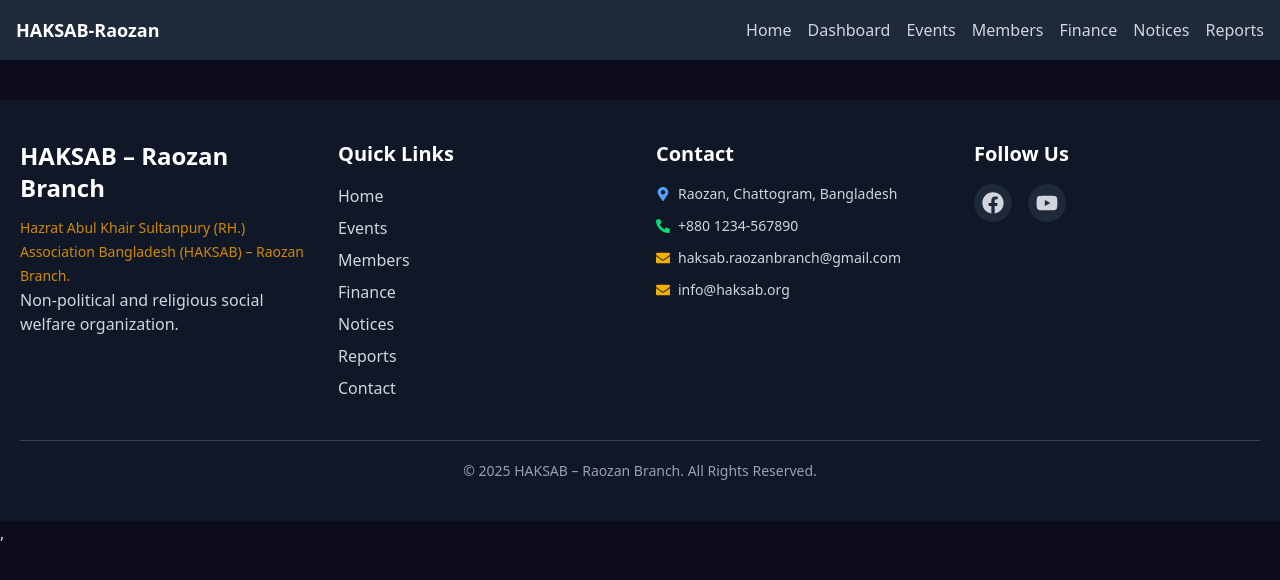
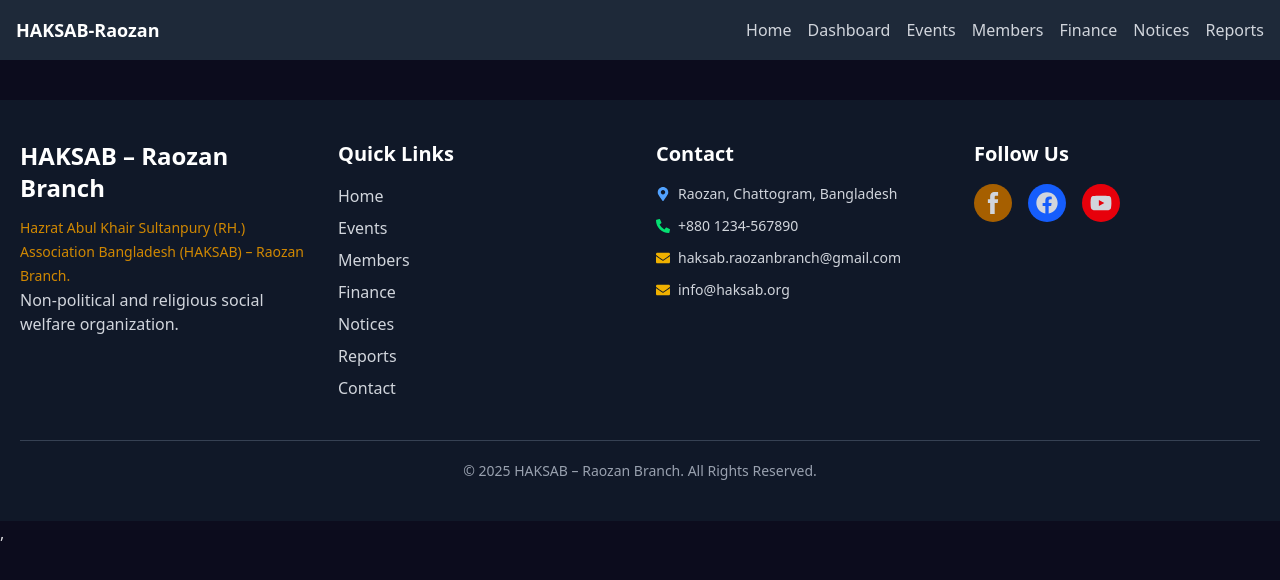
Before and after one commit to nurulazam-dev/haksab-raozan-branch, a React (Vite) app in the folder frontend/: page /login in a window 1280 px wide. Shown: the top 580 px of the page. Built offline with nearby package versions, Linux system fonts and the light colour scheme.

Commit message:
footer update

```diff
--- a/frontend/src/components/Footer.jsx
+++ b/frontend/src/components/Footer.jsx
@@ -5,6 +5,7 @@ import {
   FaEnvelope,
   FaMapMarkerAlt,
 } from "react-icons/fa";
+import { TfiFacebook } from "react-icons/tfi";
 
 const Footer = () => {
   return (
@@ -95,7 +96,15 @@ const Footer = () => {
               href="https://facebook.com"
               target="_blank"
               rel="noreferrer"
-              className="p-2 rounded-full bg-gray-800 hover:bg-blue-600 transition"
+              className="p-2 rounded-full hover:bg-gray-800 bg-yellow-700 transition"
+            >
+              <TfiFacebook size={22} />
+            </a>
+            <a
+              href="https://facebook.com"
+              target="_blank"
+              rel="noreferrer"
+              className="p-2 rounded-full hover:bg-gray-800 bg-blue-600 transition"
             >
               <FaFacebook size={22} />
             </a>
@@ -103,7 +112,7 @@ const Footer = () => {
               href="https://youtube.com"
               target="_blank"
               rel="noreferrer"
-              className="p-2 rounded-full bg-gray-800 hover:bg-red-600 transition"
+              className="p-2 rounded-full hover:bg-gray-800 bg-red-600 transition"
             >
               <FaYoutube size={22} />
             </a>
```
